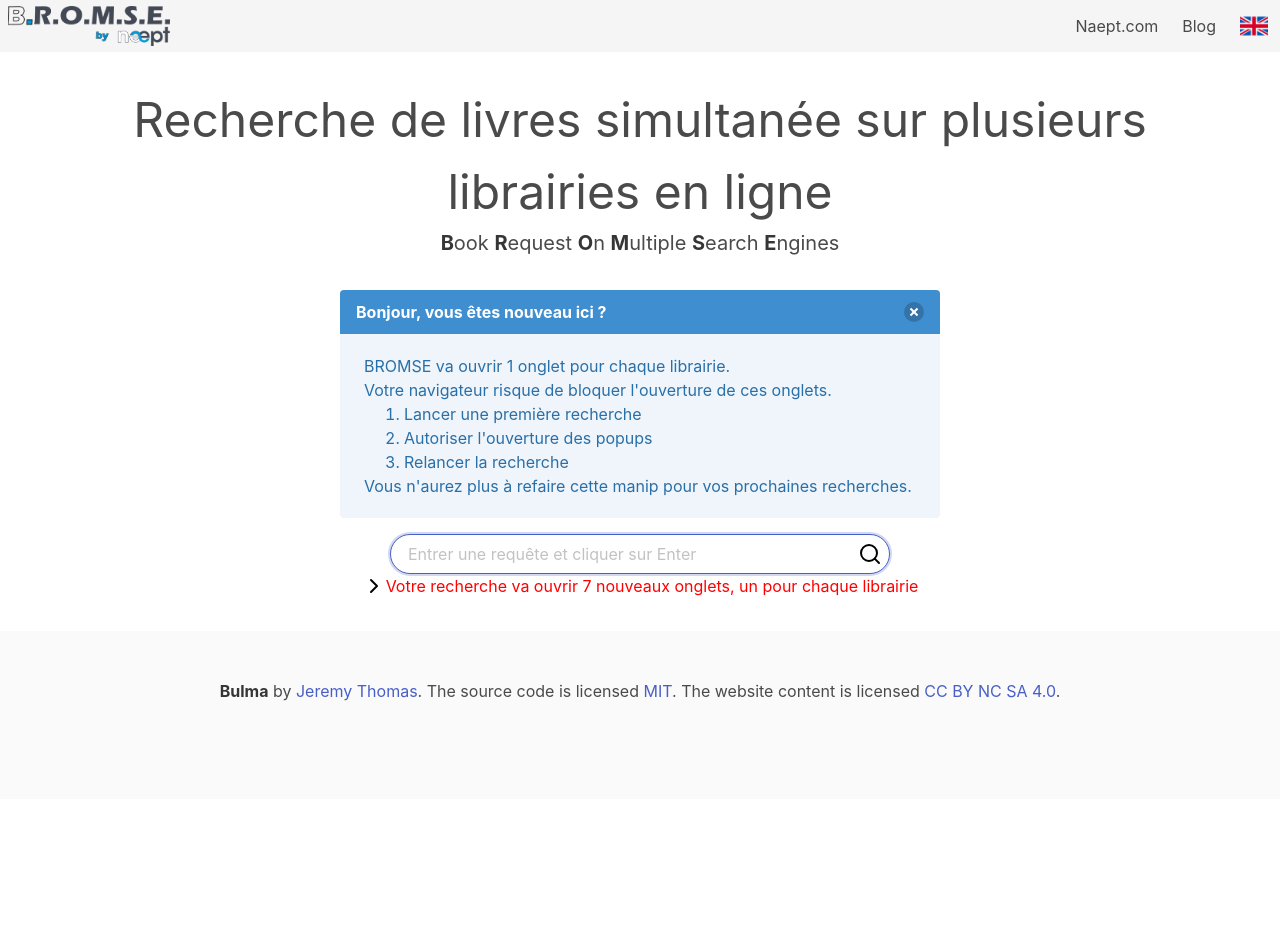
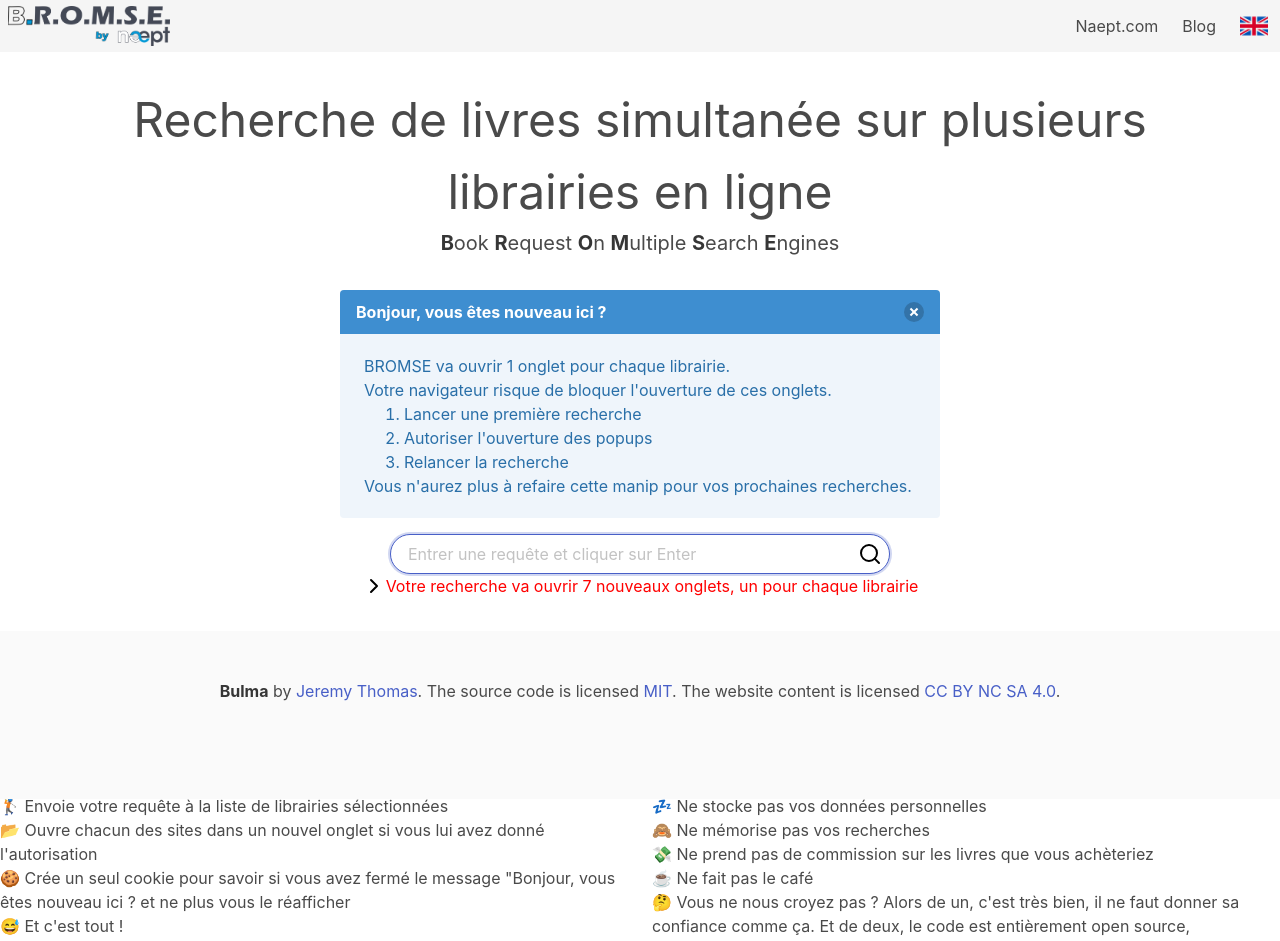
Before and after one commit to naept/bromse, a Vue app: page / in a window 1280 px wide. Shown: the top 941 px of the page. Before the commit the page ends 800 px from the top, so only its background shows below. Built offline with nearby package versions, Linux system fonts and the light colour scheme.

Commit message:
add what bromse does + what bromse does not

```diff
--- a/src/components/info.vue
+++ b/src/components/info.vue
@@ -1,10 +1,25 @@
 <template>
-    <div class="columns" style="margin-top: 5rem">
+    <div class="columns" style="margin-top: 10rem">
         <div class="column">
-            <h2>What BROMSE does</h2>
+            <h2>&#9989; {{ $t("doTitle") }}</h2>
+            <ul>
+                <li>&#127948; {{ $t("do1") }}</li>
+                <li>&#128194; {{ $t("do2") }}</li>
+                <li>&#127850; {{ $t("do31") }}{{ $t("disclaimerTitle") }}{{ $t("do32") }}</li>
+                <li>&#128517; {{ $t("do4") }}</li>
+                <li>&#129335; {{ $t("do5") }}</li>
+            </ul>
         </div>
         <div class="column">
-            <h2>What BROMSE does NOT</h2>
+            <h2>&#9940; {{ $t("dontTitle") }}</h2>
+            <ul>
+                <li>&#128164; {{ $t("dont1") }}</li>
+                <li>&#128584; {{ $t("dont2") }}</li>
+                <li>&#128184; {{ $t("dont3") }}</li>
+                <li>&#9749; {{ $t("dont4") }}</li>
+                <li>&#129300; {{ $t("dont5") }}<a href="https://github.com/naept/bromse/">Github</a> !</li>
+            </ul>
+
         </div>
     </div>
 </template>
--- a/src/locales/en.json
+++ b/src/locales/en.json
@@ -9,6 +9,19 @@
   "disclaimerMessage5": "Re-launch your search",
   "disclaimerMessage6": "You'll never have to do this again for your next searches !",
   "disclaimerTitle": "Hi! First time here?",
+  "do1": "Sends your search to the selected bookshops",
+  "do2": "Opens each bookshop in a new tab, only if you allowed it",
+  "do31": "Create only one cookie to know if you closed the message \"",
+  "do32": "\" not to show it again",
+  "do4": "And that's it !",
+  "do5": "Maybe, one day, it will ask for your localization to better select the bookshops",
+  "doTitle": "What BROMSE does : ",
+  "dont1": "Do not memorize your personal data",
+  "dont2": "Do no keep track of your searches",
+  "dont3": "Do not take commission on your purchases",
+  "dont4": "Do not make coffee... yet",
+  "dont5": "You don't trust us ? First, that's a good atitude ! Second the complete source code of this page is open-source, reusable and available on ",
+  "dontTitle": "What BROMSE does not : ",
   "newBookShop": "Suggest a new bookshop online",
   "openInTabs": "Opens the websites in a new tab each",
   "perimeterMentionEnd": " new tabs, one for each bookshop.",
--- a/src/locales/fr.json
+++ b/src/locales/fr.json
@@ -9,6 +9,19 @@
   "disclaimerMessage5": "Relancer la recherche",
   "disclaimerMessage6": "Vous n'aurez plus à refaire cette manip pour vos prochaines recherches.",
   "disclaimerTitle": "Bonjour, vous êtes nouveau ici ?",
+  "do1": "Envoie votre requête à la liste de librairies sélectionnées",
+  "do2": "Ouvre chacun des sites dans un nouvel onglet si vous lui avez donné l'autorisation",
+  "do31": "Crée un seul cookie pour savoir si vous avez fermé le message \"",
+  "do32": " et ne plus vous le réafficher",
+  "do4": "Et c'est tout !",
+  "do5": "Peut-être qu'un jour il vous demandera votre localisation pour améliorer la sélection des librairies...",
+  "doTitle": "Ce que BROMSE fait :",
+  "dont1": "Ne stocke pas vos données personnelles",
+  "dont2": "Ne mémorise pas vos recherches",
+  "dont3": "Ne prend pas de commission sur les livres que vous achèteriez",
+  "dont4": "Ne fait pas le café",
+  "dont5": "Vous ne nous croyez pas ? Alors de un, c'est très bien, il ne faut donner sa confiance comme ça. Et de deux, le code est entièrement open source, consultable et réutilisable sur ",
+  "dontTitle": "Ce que BROMSE ne fait pas :",
   "newBookShop": "Suggérer une nouvelle librairie en ligne",
   "openInTabs": "Ouvre chacun des librairies en ligne dans un nouvel onglet",
   "perimeterMentionEnd": " nouveaux onglets, un pour chaque librairie",
```
